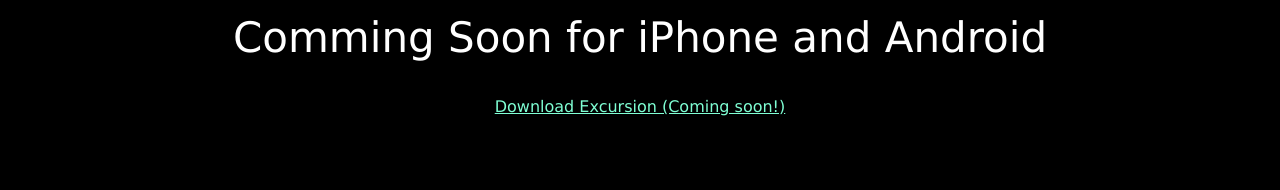
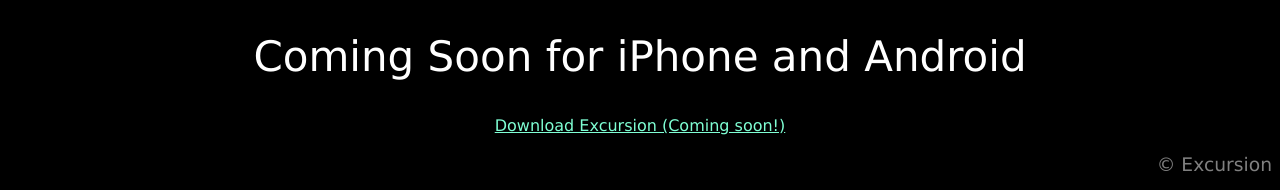
Before and after one commit to tudor-seserman/excursion, a plain HTML site: page index.html in a window 1280 px wide. Shown: the part 1050-1240 px from the top of the page. Before the commit the page ends 1174 px from the top, so only its background shows below. Drawn offline with Linux system fonts and the light colour scheme.

Commit message:
12-5-4-03

```diff
--- a/index.html
+++ b/index.html
@@ -16,7 +16,7 @@
         </h1>
         <a href="" class='link'>Download Excursion (coming soon!)</a>
         <div class="media">
-            <video src="https://content.codecademy.com/programs/freelance-one/excursion/videos/excursion.mp4" autoplay>
+            <video src="https://content.codecademy.com/programs/freelance-one/excursion/videos/excursion.mp4" autoplay loop>
                 Video not supported
               </video>
         </div>
@@ -24,8 +24,12 @@
       <h2 id="grey">Excursion remembers places you like, and recommends new points of interest around you.</h2>
       <img src="https://content.codecademy.com/programs/freelance-one/excursion/images/camp.jpg">
       <br>
+      <br>
       <a href=""><img src="https://content.codecademy.com/programs/freelance-one/excursion/images/phone.png"></a>
-      <h2>Comming Soon for iPhone and Android</h2>
+      <h2>Coming Soon for iPhone and Android</h2>
       <a href="" class="link">Download Excursion (Coming soon!)</a>
     </body>
+    <footer>
+        <h3>© Excursion</h3>
+    </footer>
 </html>
--- a/resources/css/style.css
+++ b/resources/css/style.css
@@ -27,3 +27,8 @@
     color: gray;
     font-size: 21px;
   }
+
+  h3{
+    text-align: right;
+    color: gray;
+  }
```
